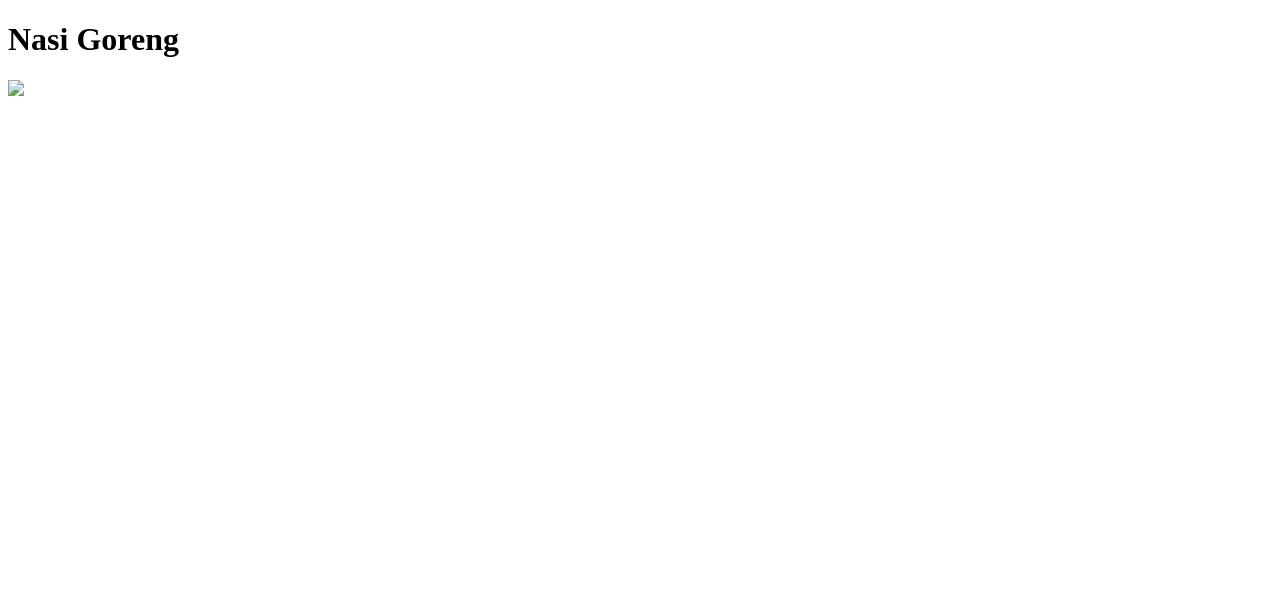
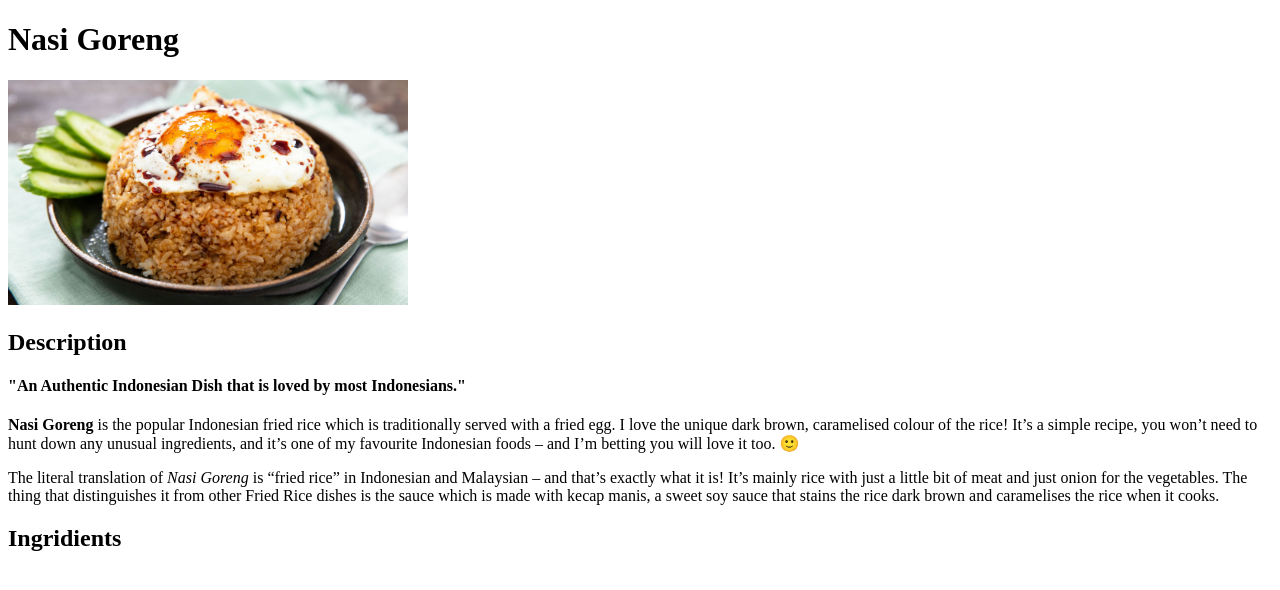
Before and after one commit to Nathan-AVG/odin-recipes, a plain HTML site: page recipes/nasi-goreng.html in a window 1280 px wide. Drawn offline with Linux system fonts and the light colour scheme.

Commit message:
details of n.gor

```diff
--- a/recipes/nasi-goreng.html
+++ b/recipes/nasi-goreng.html
@@ -10,7 +10,22 @@
         <h1>
             Nasi Goreng
         </h1>
-        <img src="images/nasi-goreng.jpg">
+        <img src="../images/nasi-goreng.jpg" width="400" alt="a delicious looking Indonesian fried rice">
+        <h2>
+            Description
+        </h2>
+        <h4>
+            "An Authentic Indonesian Dish that is loved by most Indonesians."
+        </h4>
+        <p>
+            <strong>Nasi Goreng</strong> is the popular Indonesian fried rice which is traditionally served with a fried egg. I love the unique dark brown, caramelised colour of the rice! It’s a simple recipe, you won’t need to hunt down any unusual ingredients, and it’s one of my favourite Indonesian foods – and I’m betting you will love it too. 🙂
+        </p>
+        <p>
 
+            The literal translation of <em>Nasi Goreng</em> is “fried rice” in Indonesian and Malaysian – and that’s exactly what it is! It’s mainly rice with just a little bit of meat and just onion for the vegetables. The thing that distinguishes it from other Fried Rice dishes is the sauce which is made with kecap manis, a sweet soy sauce that stains the rice dark brown and caramelises the rice when it cooks.
+        </p>
+        <h2>
+            Ingridients
+        </h2>
     </body>
 </html>
```
